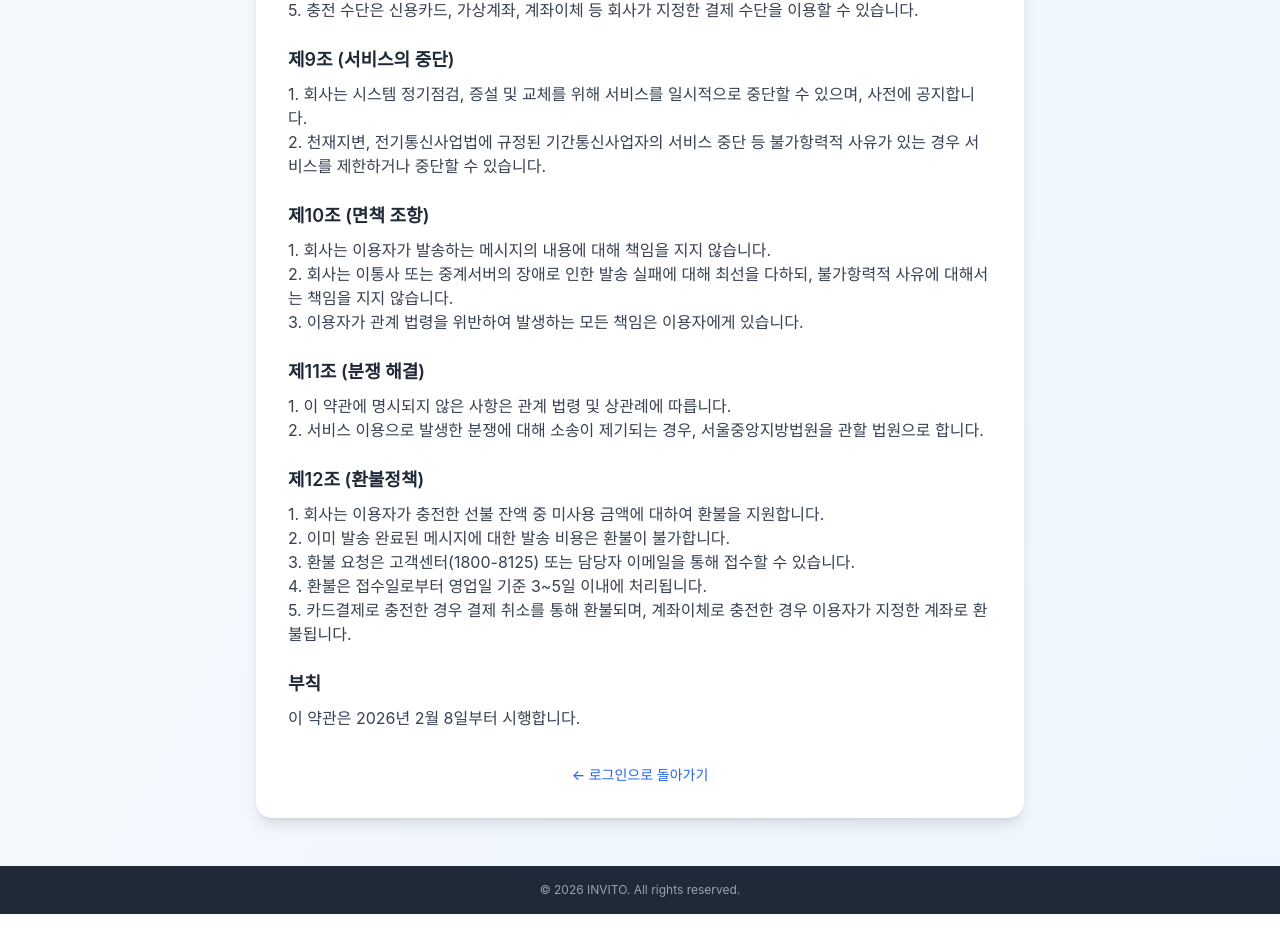
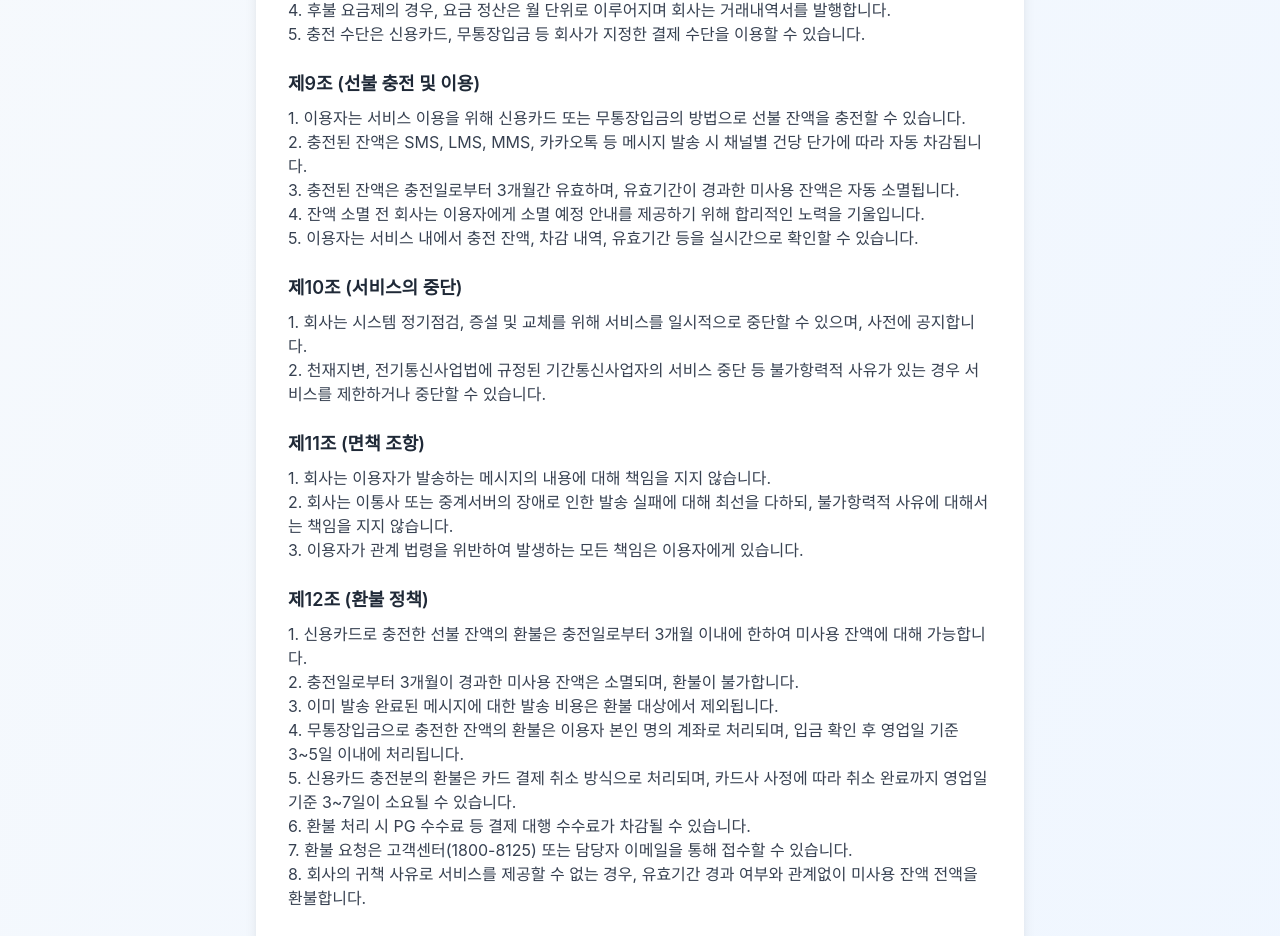
Before and after one commit to hoyun5295-ctrl/TargetupAI, a React (Vite) app in the folder packages/frontend/: page /terms in a window 1280 px wide. Shown: the part 1490-2426 px from the top of the page. Before the commit the page ends 2404 px from the top, so only its background shows below. Built offline with nearby package versions, Linux system fonts and the light colour scheme; the HTML template or start-up script is replaced by a standard one; a web font is replaced by a local one.

Commit message:
이용약관 개정: 가상계좌 제거, 선불충전 제9조 신설, 환불정책 제12조 강화 (KCP 심사용)

```diff
--- a/packages/frontend/src/pages/TermsPage.tsx
+++ b/packages/frontend/src/pages/TermsPage.tsx
@@ -19,6 +19,7 @@ export default function TermsPage() {
               <p>2. "이용자"란 이 약관에 따라 회사가 제공하는 서비스를 이용하는 고객사 및 그 소속 사용자를 말합니다.</p>
               <p>3. "고객사"란 회사와 서비스 이용 계약을 체결한 법인 또는 개인사업자를 말합니다.</p>
               <p>4. "캠페인"이란 이용자가 서비스를 통해 생성하는 메시지 발송 단위를 말합니다.</p>
+              <p>5. "선불 잔액"이란 이용자가 서비스 이용을 위해 사전에 충전한 금액을 말합니다.</p>
             </section>
 
             <section>
@@ -72,40 +73,53 @@ export default function TermsPage() {
               <p>2. 메시지 발송 요금은 실제 발송 성공 건수를 기준으로 정산합니다.</p>
               <p>3. 선불 요금제의 경우, 이용자는 서비스 내 충전 기능을 통해 잔액을 충전한 후 메시지 발송 시 건당 차감되는 종량제 방식으로 이용합니다.</p>
               <p>4. 후불 요금제의 경우, 요금 정산은 월 단위로 이루어지며 회사는 거래내역서를 발행합니다.</p>
-              <p>5. 충전 수단은 신용카드, 가상계좌, 계좌이체 등 회사가 지정한 결제 수단을 이용할 수 있습니다.</p>
+              <p>5. 충전 수단은 신용카드, 무통장입금 등 회사가 지정한 결제 수단을 이용할 수 있습니다.</p>
             </section>
 
             <section>
-              <h2 className="text-lg font-semibold text-gray-800 mt-6 mb-2">제9조 (서비스의 중단)</h2>
+              <h2 className="text-lg font-semibold text-gray-800 mt-6 mb-2">제9조 (선불 충전 및 이용)</h2>
+              <p>1. 이용자는 서비스 이용을 위해 신용카드 또는 무통장입금의 방법으로 선불 잔액을 충전할 수 있습니다.</p>
+              <p>2. 충전된 잔액은 SMS, LMS, MMS, 카카오톡 등 메시지 발송 시 채널별 건당 단가에 따라 자동 차감됩니다.</p>
+              <p>3. 충전된 잔액은 충전일로부터 3개월간 유효하며, 유효기간이 경과한 미사용 잔액은 자동 소멸됩니다.</p>
+              <p>4. 잔액 소멸 전 회사는 이용자에게 소멸 예정 안내를 제공하기 위해 합리적인 노력을 기울입니다.</p>
+              <p>5. 이용자는 서비스 내에서 충전 잔액, 차감 내역, 유효기간 등을 실시간으로 확인할 수 있습니다.</p>
+            </section>
+
+            <section>
+              <h2 className="text-lg font-semibold text-gray-800 mt-6 mb-2">제10조 (서비스의 중단)</h2>
               <p>1. 회사는 시스템 정기점검, 증설 및 교체를 위해 서비스를 일시적으로 중단할 수 있으며, 사전에 공지합니다.</p>
               <p>2. 천재지변, 전기통신사업법에 규정된 기간통신사업자의 서비스 중단 등 불가항력적 사유가 있는 경우 서비스를 제한하거나 중단할 수 있습니다.</p>
             </section>
 
             <section>
-              <h2 className="text-lg font-semibold text-gray-800 mt-6 mb-2">제10조 (면책 조항)</h2>
+              <h2 className="text-lg font-semibold text-gray-800 mt-6 mb-2">제11조 (면책 조항)</h2>
               <p>1. 회사는 이용자가 발송하는 메시지의 내용에 대해 책임을 지지 않습니다.</p>
               <p>2. 회사는 이통사 또는 중계서버의 장애로 인한 발송 실패에 대해 최선을 다하되, 불가항력적 사유에 대해서는 책임을 지지 않습니다.</p>
               <p>3. 이용자가 관계 법령을 위반하여 발생하는 모든 책임은 이용자에게 있습니다.</p>
             </section>
 
             <section>
-              <h2 className="text-lg font-semibold text-gray-800 mt-6 mb-2">제11조 (분쟁 해결)</h2>
+              <h2 className="text-lg font-semibold text-gray-800 mt-6 mb-2">제12조 (환불 정책)</h2>
+              <p>1. 신용카드로 충전한 선불 잔액의 환불은 충전일로부터 3개월 이내에 한하여 미사용 잔액에 대해 가능합니다.</p>
+              <p>2. 충전일로부터 3개월이 경과한 미사용 잔액은 소멸되며, 환불이 불가합니다.</p>
+              <p>3. 이미 발송 완료된 메시지에 대한 발송 비용은 환불 대상에서 제외됩니다.</p>
+              <p>4. 무통장입금으로 충전한 잔액의 환불은 이용자 본인 명의 계좌로 처리되며, 입금 확인 후 영업일 기준 3~5일 이내에 처리됩니다.</p>
+              <p>5. 신용카드 충전분의 환불은 카드 결제 취소 방식으로 처리되며, 카드사 사정에 따라 취소 완료까지 영업일 기준 3~7일이 소요될 수 있습니다.</p>
+              <p>6. 환불 처리 시 PG 수수료 등 결제 대행 수수료가 차감될 수 있습니다.</p>
+              <p>7. 환불 요청은 고객센터(1800-8125) 또는 담당자 이메일을 통해 접수할 수 있습니다.</p>
+              <p>8. 회사의 귀책 사유로 서비스를 제공할 수 없는 경우, 유효기간 경과 여부와 관계없이 미사용 잔액 전액을 환불합니다.</p>
+            </section>
+
+            <section>
+              <h2 className="text-lg font-semibold text-gray-800 mt-6 mb-2">제13조 (분쟁 해결)</h2>
               <p>1. 이 약관에 명시되지 않은 사항은 관계 법령 및 상관례에 따릅니다.</p>
               <p>2. 서비스 이용으로 발생한 분쟁에 대해 소송이 제기되는 경우, 서울중앙지방법원을 관할 법원으로 합니다.</p>
             </section>
 
             <section>
-              <h2 className="text-lg font-semibold text-gray-800 mt-6 mb-2">제12조 (환불정책)</h2>
-              <p>1. 회사는 이용자가 충전한 선불 잔액 중 미사용 금액에 대하여 환불을 지원합니다.</p>
-              <p>2. 이미 발송 완료된 메시지에 대한 발송 비용은 환불이 불가합니다.</p>
-              <p>3. 환불 요청은 고객센터(1800-8125) 또는 담당자 이메일을 통해 접수할 수 있습니다.</p>
-              <p>4. 환불은 접수일로부터 영업일 기준 3~5일 이내에 처리됩니다.</p>
-              <p>5. 카드결제로 충전한 경우 결제 취소를 통해 환불되며, 계좌이체로 충전한 경우 이용자가 지정한 계좌로 환불됩니다.</p>
-            </section>
-
-            <section>
               <h2 className="text-lg font-semibold text-gray-800 mt-6 mb-2">부칙</h2>
-              <p>이 약관은 2026년 2월 8일부터 시행합니다.</p>
+              <p>1. 이 약관은 2026년 2월 8일부터 시행합니다.</p>
+              <p>2. 2026년 2월 24일 개정된 제8조, 제9조, 제12조는 개정일로부터 시행합니다.</p>
             </section>
 
           </div>
```
